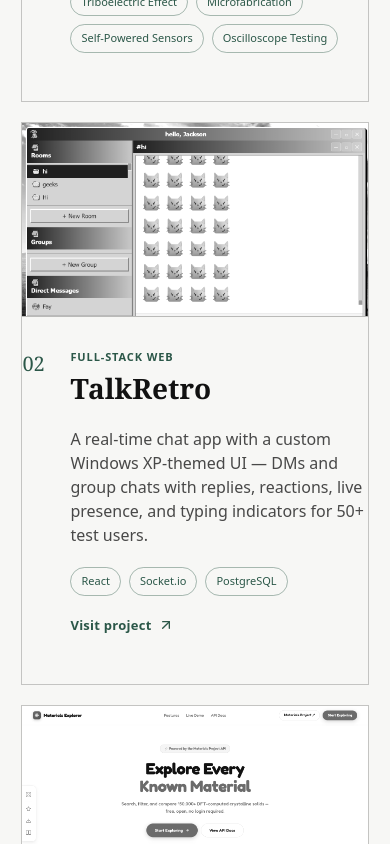
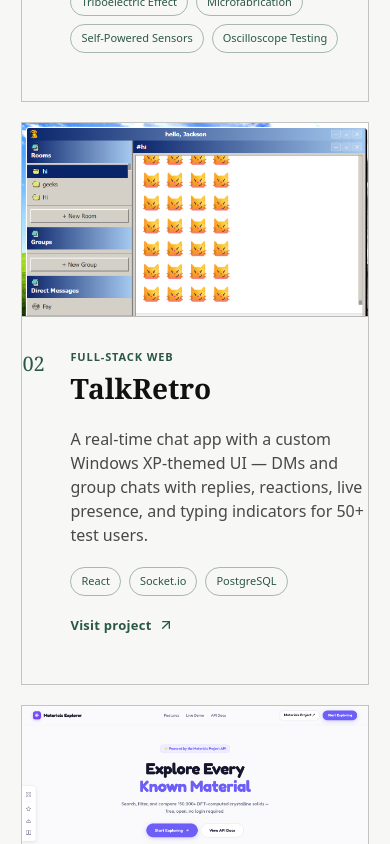
Before and after one commit to JacksonHuang312/portfolio, a React (Vite) app: page / in a window 390 px wide. Shown: the part 2640-3484 px from the top of the page. Built offline with nearby package versions, Linux system fonts and the light colour scheme.

Commit message:
Changed hover effect

```diff
--- a/src/styles.css
+++ b/src/styles.css
@@ -1045,12 +1045,11 @@
   gap: 20px;
   padding: 28px;
   border: 1px solid color-mix(in srgb, var(--ink) 22%, transparent);
-  transition: background-color 0.2s ease, transform 0.2s ease;
+  transition: background-color 0.2s ease;
 }
 
 .project-card:hover {
   background: color-mix(in srgb, var(--sage) 12%, transparent);
-  transform: translateY(-5px);
 }
 
 .project-card--media {
@@ -1077,13 +1076,6 @@
   height: 100%;
   object-fit: cover;
   object-position: top;
-  filter: grayscale(1) contrast(1.05);
-  transition: filter 0.3s ease, transform 0.4s ease;
-}
-
-.project-card:hover .project-card__media img {
-  filter: grayscale(0);
-  transform: scale(1.03);
 }
 
 .project-card--media .project-card__number {
@@ -1225,10 +1217,6 @@
     padding: 24px 0;
   }
 
-  .project-card:hover {
-    padding-left: 8px;
-  }
-
   .project-card > svg {
     display: none;
   }
```
